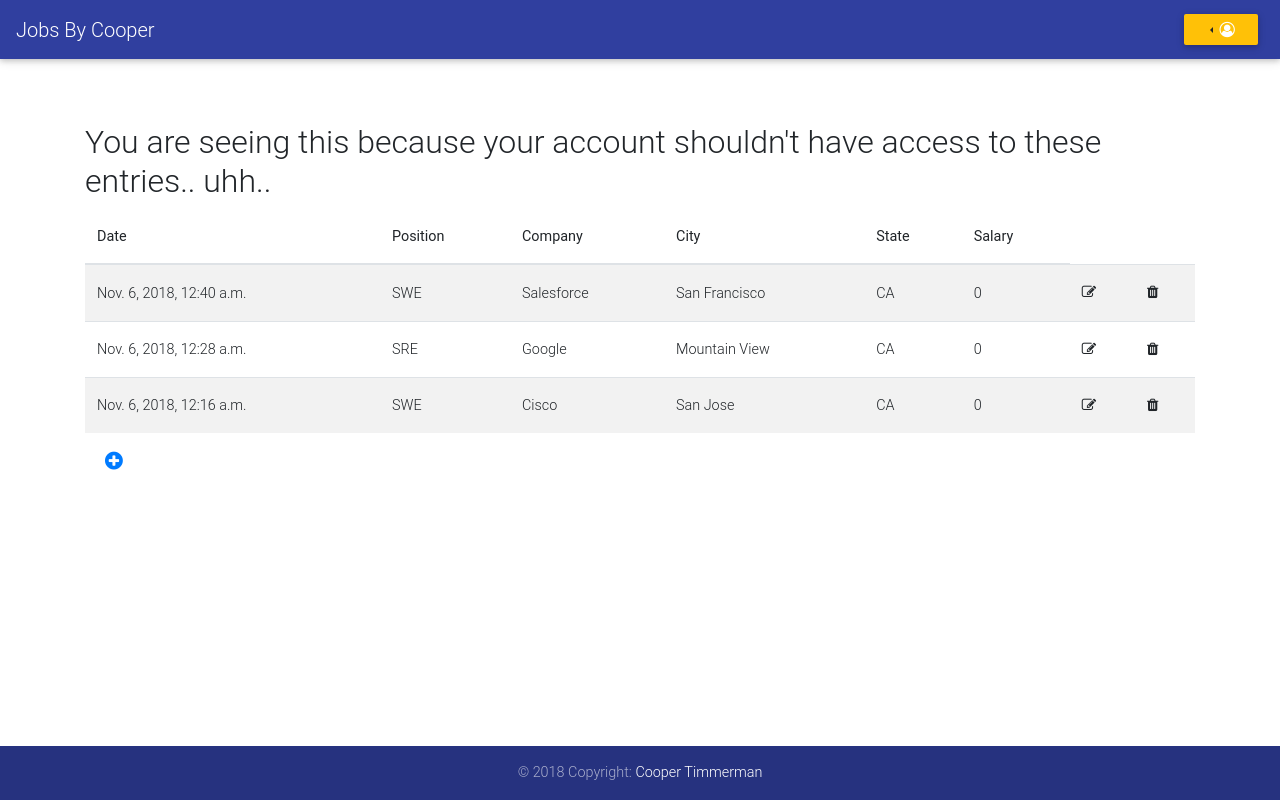
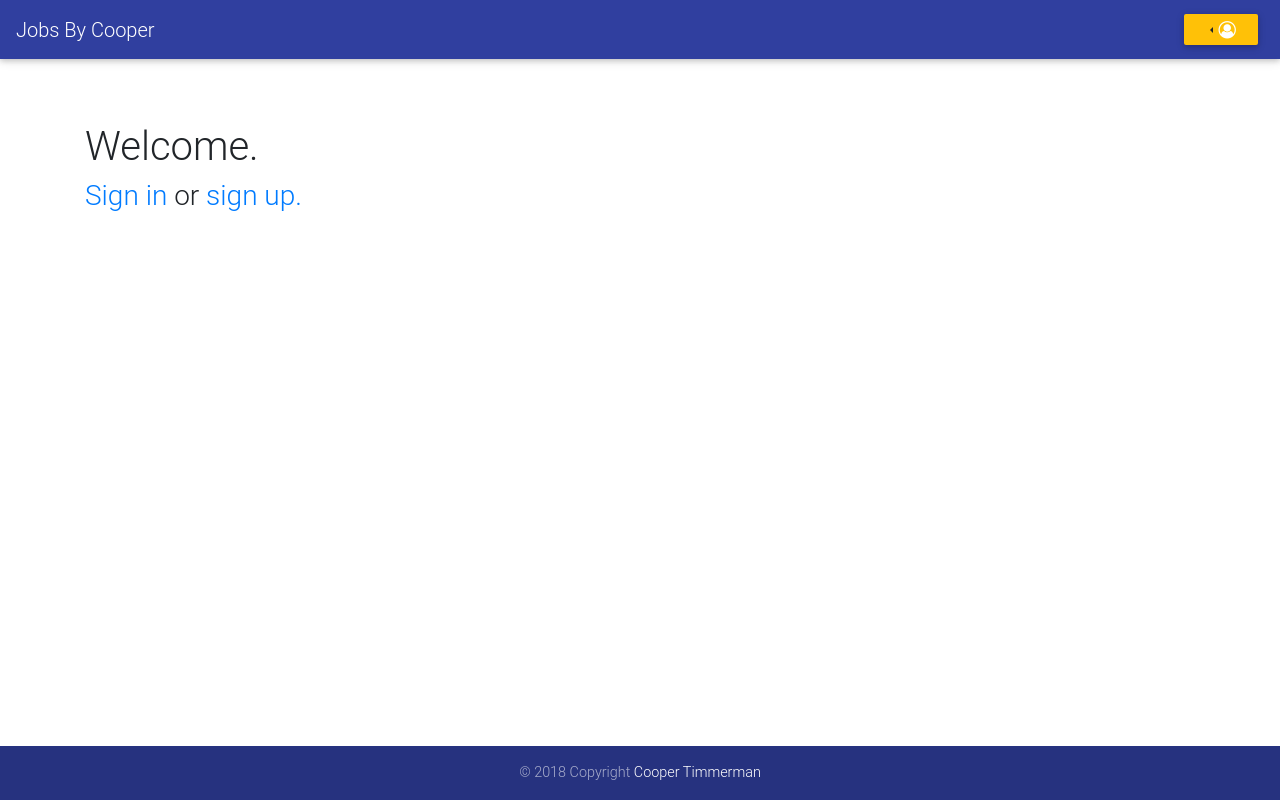
Before and after one commit to coopdog95/JobSearchApp, a Django app: page / in a window 1280 px wide. Run offline with Django 3.2, Linux system fonts and the light colour scheme; data comes from the database, SQL or seed files in the repository; some libraries are stand-ins or nearby versions.

Commit message:
user page filtered, landing page, small ui tweaks

```diff
--- a/JobSearchProject/JobSearchProject/urls.py
+++ b/JobSearchProject/JobSearchProject/urls.py
@@ -16,17 +16,18 @@
 from django.contrib import admin
 from django.urls import path, include
 from django.contrib.auth import views as auth_views
-from users import views as user_views
 from django.conf import settings
 from django.conf.urls.static import static
+from users import views as user_views
 
 urlpatterns = [
+    path('', include('main.urls')),
     path('admin/', admin.site.urls),
     path('register/', user_views.register, name='register'),
     path('login/', auth_views.LoginView.as_view(template_name='users/login.html'), name='login'),
     path('logout/', auth_views.LogoutView.as_view(template_name='users/logout.html'), name='logout'),
     path('profile/', user_views.profile, name='profile'),
-    path('', include('main.urls')),
+    path('forbidden/', user_views.forbidden, name='forbidden')
 ]
 
 if settings.DEBUG:
--- /dev/null
+++ b/JobSearchProject/main/choices.py
@@ -0,0 +1,6 @@
+RESPONSE_CHOICES = (
+	(1, _("No Response")),
+	(2, _("Interviewing")),
+	(3, _("Offer Received"),
+	(4, _("Rejected")),
+	)
--- a/JobSearchProject/main/static/main/main.css
+++ b/JobSearchProject/main/static/main/main.css
@@ -1,11 +1,12 @@
 #jobtable {
 
 	padding-top:5%;
+	margin-bottom:8%;
 }
 
 #loginIcon {
     color:white;
-    transform: scale(1.5);
+    transform: scale(1.7);
 }
 
 #addJob {
--- a/JobSearchProject/main/templates/main/base.html
+++ b/JobSearchProject/main/templates/main/base.html
@@ -21,7 +21,11 @@
 
 	    <!-- Navbar brand -->
 	    <a class="navbar-brand" href="{% url 'main-home' %}">Jobs By Cooper</a>
-	    <div class="navbar-nav ml-auto">
+	    {% if user.is_authenticated %}
+    	<p class="navbar-brand ml-auto mb-0" href="#">{{ user.username }}</p>
+    	{% endif %}
+	    <div class="navbar-nav ml-1">
+
 	    	<div class="btn-group dropleft" role="group">
 	    		<button class="btn amber dropdown-toggle btn-sm" type="button" data-toggle="dropdown">
 	    				{% if user.is_authenticated %}
@@ -42,7 +46,7 @@
 	    			{% endif %}
 	    		</ul>
 	    	</div>
-
+	    </div>
 	    <!-- ICON
 	    <div class="navbar-nav ml-auto" id="loginIcon">
 	    	<a href="#"><i class="fa fa-user-circle-o"></i></a>
@@ -68,7 +72,7 @@
 	<!-- /JobTable -->
 
 	<footer class="page-footer font-small indigo darken-2">
-		<div class="footer-copyright text-center py-3">© 2018 Copyright:
+		<div class="footer-copyright text-center py-3">© 2018 Copyright
 			<a href="https://coopertimmerman.com">Cooper Timmerman</a>
 		</div>
 	</footer>
--- a/JobSearchProject/main/templates/main/landing.html
+++ b/JobSearchProject/main/templates/main/landing.html
@@ -0,0 +1,10 @@
+{% extends "main/base.html" %}
+{% block content %}
+	{% if user.is_authenticated %}
+		<h1>Welcome, {{ user.username }}.</h1>
+		<h3>View your <a href="{% url 'user-entries' user.username %}">jobs.</a></h3>
+	{% else %}
+		<h1>Welcome.</h1>
+		<h3><a href="{% url 'login' %}">Sign in</a> or <a href="{% url 'register' %}">sign up.</a></h3>
+	{% endif %}
+{% endblock content %}
--- a/JobSearchProject/main/templates/main/user_entries.html
+++ b/JobSearchProject/main/templates/main/user_entries.html
@@ -27,5 +27,7 @@
 		{% endfor %}
 		</tbody>
 	</table>
+	<a href="{% url 'entry-create' %}"><i class="fa fa-plus-circle" id="addJob"></i></a>
+
 {% endif %}
 {% endblock content %}
--- a/JobSearchProject/main/urls.py
+++ b/JobSearchProject/main/urls.py
@@ -1,14 +1,15 @@
 from django.urls import path
-from .views import (EntryListView,
-				 EntryCreateView,
+from .views import (EntryCreateView,
 				 EntryUpdateView,
 				 EntryDeleteView,
-				 UserEntryListView)
-from . import views
+				 UserEntryListView,
+				 LandingView)
+from django.contrib.auth.decorators import login_required
+
 
 urlpatterns = [
-    path('', EntryListView.as_view(), name="main-home"),
-    path('user/<str:username>', UserEntryListView.as_view(), name="user-entries"),
+    path('', LandingView.as_view(), name="main-home"),
+    path('user/<str:username>', login_required(UserEntryListView.as_view()), name="user-entries"),
     path('entry/new/', EntryCreateView.as_view(), name="entry-create"),
     path('entry/<int:pk>/update/', EntryUpdateView.as_view(), name="entry-update"),
     path('entry/<int:pk>/delete/', EntryDeleteView.as_view(), name="entry-delete"),
--- a/JobSearchProject/main/views.py
+++ b/JobSearchProject/main/views.py
@@ -1,27 +1,34 @@
-from django.shortcuts import render, get_object_or_404
+from django.shortcuts import render, get_object_or_404, redirect
+from django.urls import reverse_lazy, reverse
 from django.contrib.auth.models import User
 from django.contrib.auth.mixins import LoginRequiredMixin, UserPassesTestMixin
-from django.views.generic import ListView, CreateView, UpdateView, DeleteView
+from django.views.generic import ListView, CreateView, UpdateView, DeleteView, View
+from django.contrib.auth.decorators import login_required
+
 from .models import JobEntry
 
 
 def home(request):
 	context = {
-	'JobEntries' : JobEntry.objects.filter(user=request.user)
+	'JobEntries' : JobEntry.objects.filter(author=request.user)
 	}
 	return render(request, 'main/user_entries.html', context)
 	#this return should bring user to landing page instead of entries
 
-class LandingView():
-	template_name = 'landing.html'
+class LandingView(View):
 
+
+	def get(self, request):
+		return render(request, 'main/landing.html')
+
+'''
 class EntryListView(ListView):
 	model = JobEntry
 	template_name = 'main/table.html'
 	context_object_name = 'JobEntries'
 	ordering = ['-date_applied']
-
-class UserEntryListView(ListView):
+'''
+class UserEntryListView(LoginRequiredMixin, UserPassesTestMixin, ListView):
 	model = JobEntry
 	template_name = 'main/user_entries.html'
 	context_object_name = 'JobEntries'
@@ -33,24 +40,39 @@
 
 
 
+	def test_func(self):
+		user = get_object_or_404(User, username=self.kwargs.get('username'))
+		if self.request.user == user:
+			return True
+		else:
+			return False
+
+
+
+
+
 class EntryCreateView(LoginRequiredMixin, CreateView):
 	model = JobEntry
-	fields = ['position','company','city','state','salary']
-	success_url = '/'
+	fields = ['position','company','city','state','salary', 'response']
+	#success_url =
+
 
 
 	def form_valid(self, form):
 		form.instance.author = self.request.user
 		return super().form_valid(form)
 
+	def get_success_url(self):
+		return reverse('user-entries', args=[self.request.user.username])
 
 
 
 class EntryUpdateView(LoginRequiredMixin, UserPassesTestMixin, UpdateView):
 	model = JobEntry
 	fields = ['position','company','city','state','salary']
-	success_url = '/'
 
+	def get_success_url(self):
+			return reverse('user-entries', args=[self.request.user.username])
 
 	def form_valid(self, form):
 		form.instance.author = self.request.user
@@ -67,8 +89,9 @@
 
 class EntryDeleteView(LoginRequiredMixin, UserPassesTestMixin, DeleteView):
 	model = JobEntry
-	success_url = '/'
 
+	def get_success_url(self):
+		return reverse('user-entries', args=[self.request.user.username])
 	def test_func(self):
 		entry = self.get_object()
 		if self.request.user == entry.author:
--- a/JobSearchProject/users/models.py
+++ b/JobSearchProject/users/models.py
@@ -11,8 +11,8 @@
 	def __str__(self):
 		return f'{self.user.username} Profile'
 
-	def save(self):
-		super().save()
+	def save(self, *args, **kwargs):
+		super().save(*args, **kwargs)
 
 		img = Image.open(self.image.path)
 
--- a/JobSearchProject/users/views.py
+++ b/JobSearchProject/users/views.py
@@ -2,6 +2,8 @@
 from django.contrib import messages
 from .forms import UserRegisterForm, UserUpdateForm, ProfileUpdateForm
 from django.contrib.auth.decorators import login_required
+
+# users/views.py manages the form submittal for signing up and viewing one's profile
 
 
 def register(request):
@@ -38,3 +40,7 @@
 		'p_form': p_form
 	}
 	return render(request, 'users/profile.html', context)
+
+def forbidden(request):
+
+	return render(request, 'users/forbidden.html')
```
Also changed, not shown: JobSearchProject/users/templates/users/forbidden.html (added, +7 -0 lines), JobSearchProject/JobSearchProject/settings.py (line endings or trailing spaces), JobSearchProject/media/profile_pics/squirrel_1OIzKNd.jpg (added).
